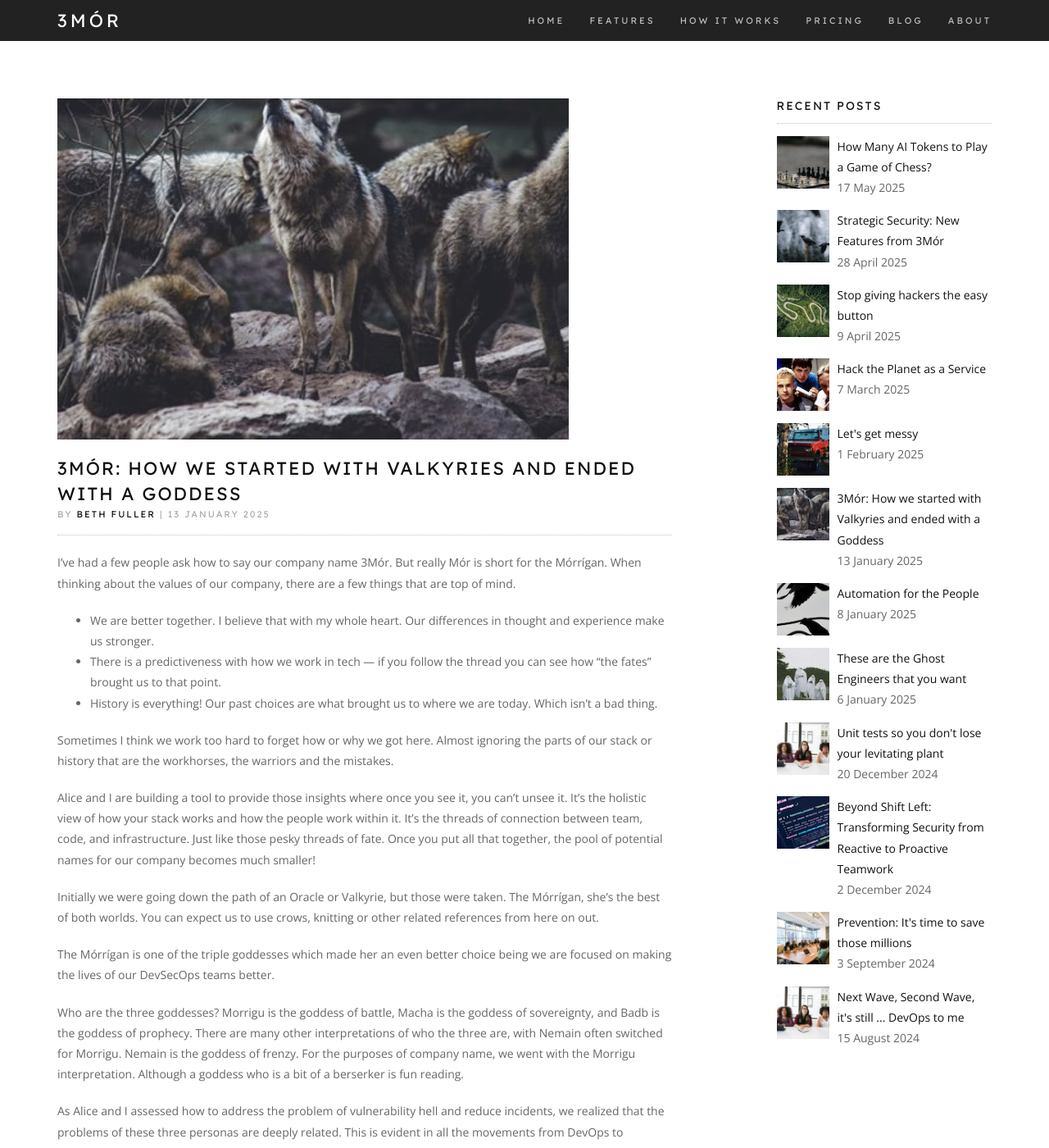
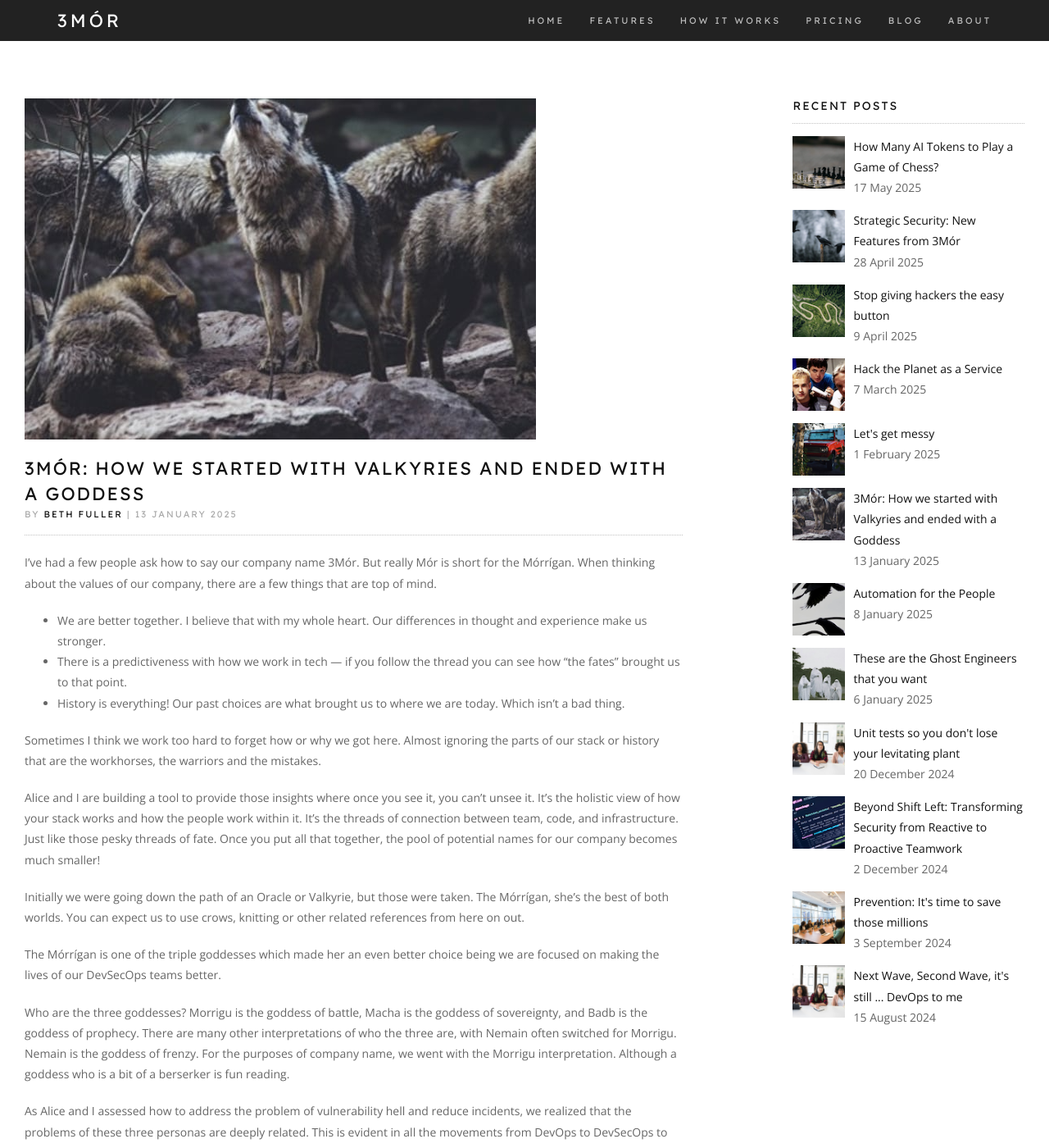
Before and after one commit to 3mor-io/3mor, a Jekyll site: the page built from website/_posts/2025-01-13-3Mor-how-we-started.md, in a window 1280 px wide and 1400 px high. Shown: the whole window at 82% size. Built offline with Jekyll 4.4.1, drawn with Linux system fonts in a browser that asks for light colours; some web fonts are replaced; comment, search, counter and statistics services are not loaded.

Commit message:
fix: Use wider layout for blog page

```diff
--- a/website/_layouts/post.html
+++ b/website/_layouts/post.html
@@ -5,8 +5,8 @@ noparticles: true
 
 <div class="main">
     <section class="module-small">
-      <div class="container">
-        <div class="row">
+      <div class="container-flex">
+        <div class="row row-15">
           <div class="col-sm-8">
             <div class="post">
               <div class="post-thumbnail"><img src="{{ page.image }}" /></div>
--- a/website/assets/css/style.css
+++ b/website/assets/css/style.css
@@ -40,6 +40,19 @@ iframe {
 .leftauto {
     right: 0 !important;
     left: auto !important;
+}
+
+.padding-0 {
+  padding: 0 !important;
+}
+
+.margin-0 {
+  margin: 0 !important;
+}
+
+.row-15 {
+  margin-right: 15px;
+  margin-left: 15px;
 }
 
 /* Transition elsements */
@@ -1150,29 +1163,8 @@ Hero Slider
     text-align: center;
 }
 
-/*
-Photography Page Slider
-*/
-.photography-page .image-caption {
-    bottom: 20px;
-    position: absolute;
-    width: 35%;
-}
-
-.photography-page .image-caption .caption-text {
-    font-size: 24px;
-    text-transform: capitalize;
-    letter-spacing: 1px;
-}
-
-.photography-page .flex-control-nav {
-    left: 80%;
-    bottom: 20px;
-    z-index: 11;
-}
-
 /* -------------------------------------------------------------------
-General Styles - Owlcarousel
+   General Styles - Owlcarousel
 ------------------------------------------------------------------- */
 .owl-controls {
     margin-top: 40px;
@@ -1400,6 +1392,7 @@ General Styles - Owlcarousel
 	color: #999;
 	margin-top: -20px;
 }*/
+
 /*--------------------------------------------------------------
 	Header
 --------------------------------------------------------------*/
@@ -2212,7 +2205,7 @@ Google map
 }
 
 .post-header {
-    margin: 0 0 15px;
+    margin: 20px 0 15px;
 }
 
 .post-meta {
@@ -2234,7 +2227,10 @@ Google map
     bottom: 0;
 }
 
-.post-thumbnail,
+.post-thumbnail {
+  margin: 0 0 0;
+}
+
 .post-images-slider,
 .post-video {
     margin: 0 0 20px;
```
